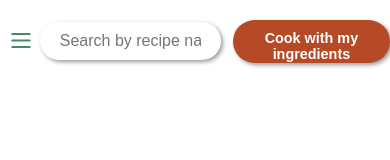
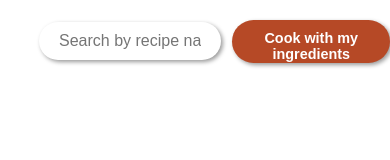
Before and after one commit to aleixcaasas/Improvised_chef, a React (Create React App) app in the folder react-app/: page /components/searchbar in a window 390 px wide. Shown: the top 160 px of the page. Built offline with nearby package versions, Linux system fonts and the light colour scheme; no server answers.

Commit message:
eliminacio del icono de menu en el searchbar

```diff
--- a/react-app/src/components/searchBar/SearchBar.css
+++ b/react-app/src/components/searchBar/SearchBar.css
@@ -31,7 +31,7 @@
   height: 43px;
   box-shadow: 2px 2px 4px rgba(0, 0, 0, 0.4);
   padding: 10px 20px;
-  margin-right: 2%;
+  margin-right: 10%;
   display: block;
   color: #fff;
   background-color: var(--red);
@@ -46,10 +46,7 @@
   margin-bottom: 18px;
 }
 
-.menuIcon{
-  display: none;
-  size: 30px;
-}
+
 
 .CookButton:hover {
   background: rgb(102, 24, 24);
@@ -61,17 +58,14 @@
   .searchBar-div {
     display: flex;
     flex-direction: row;
-    left: 2%;
+    left: 10%;
     width: 100%;
     text-align: left;
   }
-  .menuIcon{
-    display: block;
-    padding-right: 6px;
-    color: var(--green);
-  }
+
   .CookButton{
     font-size: 0.90em;
+    right: 10%;
   }
 }
 
@@ -79,29 +73,28 @@
 @media only screen and (max-width: 360px) {
 
   .searchBar-div {
-    display: grid;
-    grid-template-areas:
-      "menuIcon   CookButton CookButton CookButton CookButton CookButton"
-      "searchBar1 searchBar1 searchBar1 searchBar1 searchBar1 searchBar1";
+    display: flex;
+    flex-direction: column;
     grid-column-gap: 5px;
+    margin-right: 10%;
+    width: 100%;
   }
 
   .CookButton {
-    grid-area: CookButton;
-    flex-direction: row;
-    width: 100%;
+    order: 0;
+    width: 80%;
     padding: 10px 48px;
     position: relative;
-    right: 13px
-  }
-
-  .menuIcon{
-    grid-area: menuIcon;
+    right: 13px;
+    margin-right: 3%;
+    left: -9%
   }
 
   .searchBar1{
-    grid-area: searchBar1;
+    order: 1;
     width: 85% !important;
     max-width: 85% !important;
+    left: -9%;
+    position: relative;
   }
 }
--- a/react-app/src/components/searchBar/SearchBar.js
+++ b/react-app/src/components/searchBar/SearchBar.js
@@ -37,7 +37,6 @@ export default function SearchBar({ onSearch }) {
 
     return (
         <div className="searchBar-div">
-            <TbMenu2 className="menuIcon" size={43} />
             <input
                 className="searchBar1"
                 //value={cercador}
```
